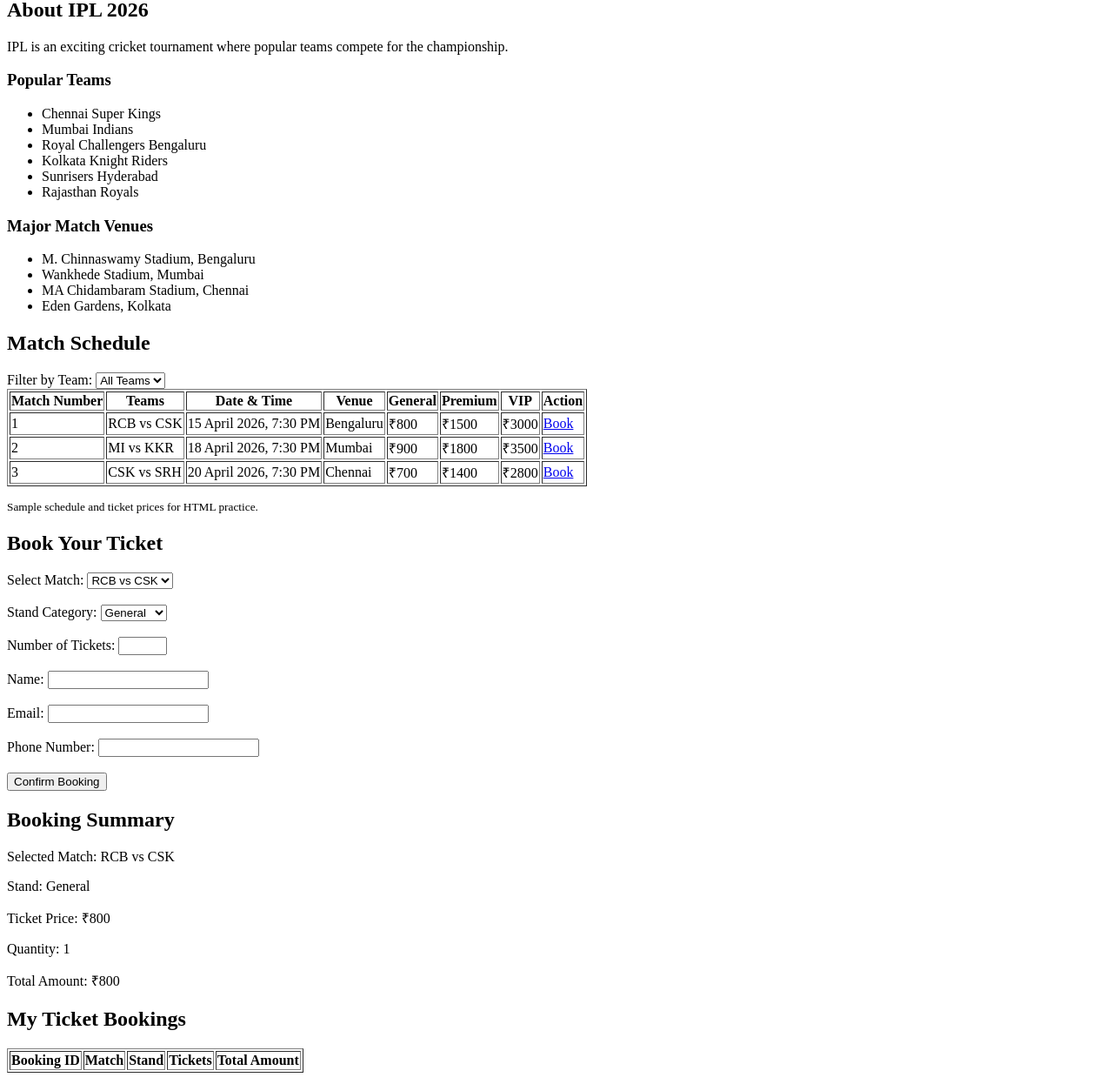
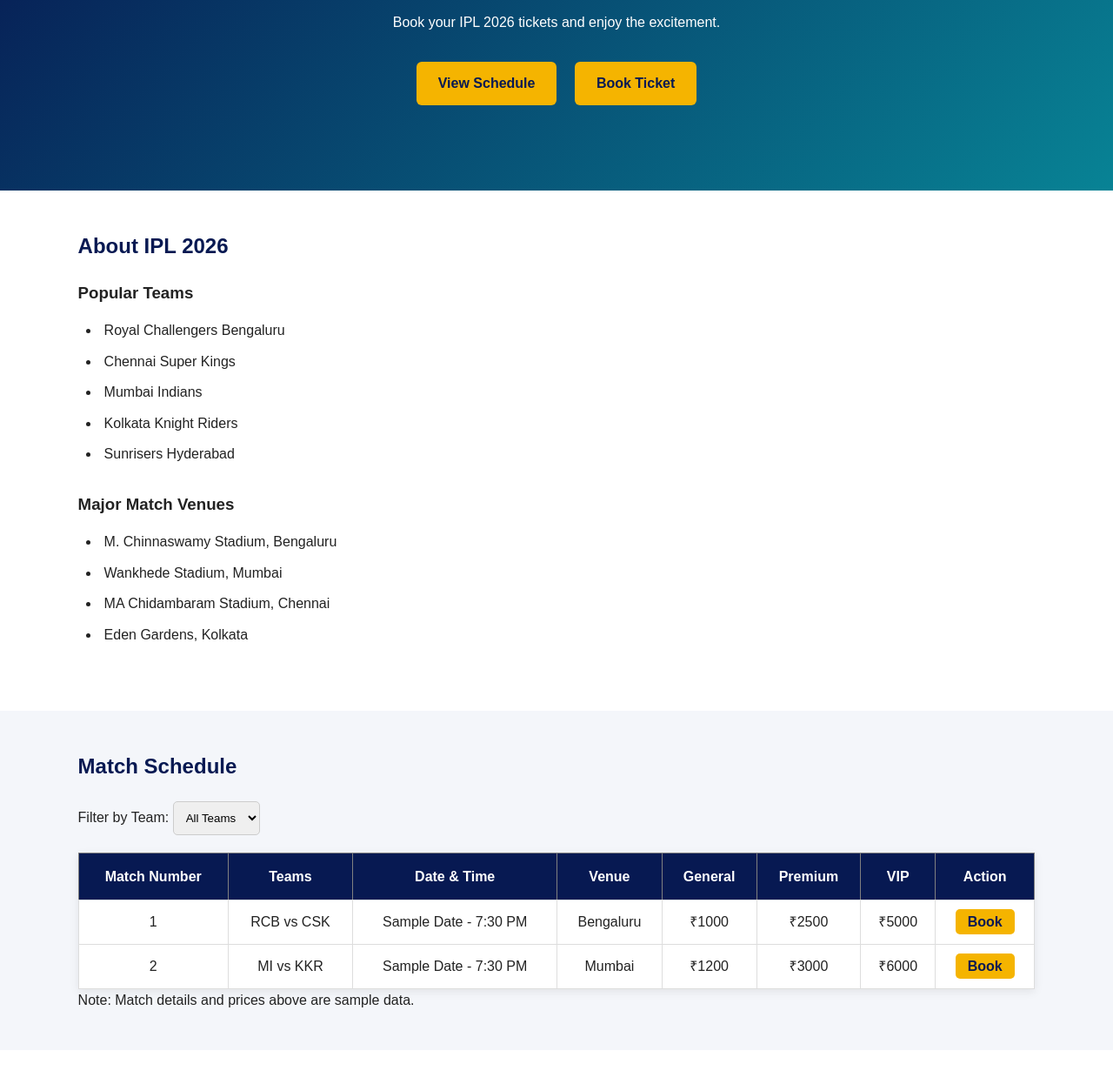
Before and after one commit to gnaneshappu/ipl-ticket-booking, a plain HTML site: page index.html in a window 1280 px wide. Shown: the part 265-1511 px from the top of the page at 87% size. Drawn offline with Linux system fonts and the light colour scheme.

Commit message:
Add CSS styling to IPL ticket booking website

````diff
--- a/index.html
+++ b/index.html
@@ -1,10 +1,11 @@
-```html
+
 <!DOCTYPE html>
 <html lang="en">
 <head>
     <meta charset="UTF-8">
     <meta name="viewport" content="width=device-width, initial-scale=1.0">
-    <title>IPL 2026 Ticket Booking</title>
+    <title>IPL Ticket Booking 2026</title>
+    <link rel="stylesheet" href="styles.css">
 </head>
 <body>
 
@@ -12,34 +13,32 @@
     <header>
         <h1>IPL 2026 Ticket Booking</h1>
         <nav>
-            <a href="#matches">Matches</a> |
-            <a href="#booking">Book Ticket</a> |
-            <a href="#mybookings">My Bookings</a> |
+            <a href="#matches">Matches</a>
+            <a href="#booking">Book Ticket</a>
+            <a href="#mybookings">My Bookings</a>
             <a href="#guidelines">Guidelines</a>
         </nav>
     </header>
 
     <!-- Hero Section -->
-    <section>
+    <section id="home">
         <h2>Experience The Stadium Energy Live!</h2>
-        <p>Watch your favourite IPL teams play live.</p>
+        <p>Book your IPL 2026 tickets and enjoy the excitement.</p>
         <a href="#matches">View Schedule</a>
         <a href="#booking">Book Ticket</a>
     </section>
 
     <!-- About IPL -->
-    <section>
+    <section id="about">
         <h2>About IPL 2026</h2>
-        <p>IPL is an exciting cricket tournament where popular teams compete for the championship.</p>
 
         <h3>Popular Teams</h3>
         <ul>
+            <li>Royal Challengers Bengaluru</li>
             <li>Chennai Super Kings</li>
             <li>Mumbai Indians</li>
-            <li>Royal Challengers Bengaluru</li>
             <li>Kolkata Knight Riders</li>
             <li>Sunrisers Hyderabad</li>
-            <li>Rajasthan Royals</li>
         </ul>
 
         <h3>Major Match Venues</h3>
@@ -55,16 +54,17 @@
     <section id="matches">
         <h2>Match Schedule</h2>
 
-        <label for="team">Filter by Team:</label>
-        <select id="team">
-            <option>All Teams</option>
+        <label for="teamFilter">Filter by Team:</label>
+        <select id="teamFilter">
+            <option value="all">All Teams</option>
+            <option>RCB</option>
             <option>CSK</option>
             <option>MI</option>
-            <option>RCB</option>
             <option>KKR</option>
         </select>
 
         <table border="1">
+            <thead>
                 <tr>
                     <th>Match Number</th>
                     <th>Teams</th>
@@ -75,53 +75,44 @@
                     <th>VIP</th>
                     <th>Action</th>
                 </tr>
+            </thead>
 
+            <tbody>
                 <tr>
                     <td>1</td>
                     <td>RCB vs CSK</td>
-                <td>15 April 2026, 7:30 PM</td>
+                    <td>Sample Date - 7:30 PM</td>
                     <td>Bengaluru</td>
-                <td>₹800</td>
-                <td>₹1500</td>
-                <td>₹3000</td>
+                    <td>₹1000</td>
+                    <td>₹2500</td>
+                    <td>₹5000</td>
                     <td><a href="#booking">Book</a></td>
                 </tr>
 
                 <tr>
                     <td>2</td>
                     <td>MI vs KKR</td>
-                <td>18 April 2026, 7:30 PM</td>
+                    <td>Sample Date - 7:30 PM</td>
                     <td>Mumbai</td>
-                <td>₹900</td>
-                <td>₹1800</td>
-                <td>₹3500</td>
+                    <td>₹1200</td>
+                    <td>₹3000</td>
+                    <td>₹6000</td>
                     <td><a href="#booking">Book</a></td>
                 </tr>
-
-            <tr>
-                <td>3</td>
-                <td>CSK vs SRH</td>
-                <td>20 April 2026, 7:30 PM</td>
-                <td>Chennai</td>
-                <td>₹700</td>
-                <td>₹1400</td>
-                <td>₹2800</td>
-                <td><a href="#booking">Book</a></td>
-            </tr>
+            </tbody>
         </table>
-        <p><small>Sample schedule and ticket prices for HTML practice.</small></p>
+        <p>Note: Match details and prices above are sample data.</p>
     </section>
 
     <!-- Ticket Booking Form -->
     <section id="booking">
-        <h2>Book Your Ticket</h2>
+        <h2>Book Your Tickets</h2>
 
         <form>
             <label for="match">Select Match:</label>
             <select id="match" name="match">
                 <option>RCB vs CSK</option>
                 <option>MI vs KKR</option>
-                <option>CSK vs SRH</option>
             </select>
             <br><br>
 
@@ -134,7 +125,7 @@
             <br><br>
 
             <label for="quantity">Number of Tickets:</label>
-            <input type="number" id="quantity" name="quantity" min="1" max="10">
+            <input type="number" id="quantity" name="quantity" min="1">
             <br><br>
 
             <label for="name">Name:</label>
@@ -151,16 +142,16 @@
 
             <button type="submit">Confirm Booking</button>
         </form>
-    </section>
 
         <!-- Booking Summary -->
-    <section>
-        <h2>Booking Summary</h2>
-        <p>Selected Match: RCB vs CSK</p>
-        <p>Stand: General</p>
-        <p>Ticket Price: ₹800</p>
-        <p>Quantity: 1</p>
-        <p>Total Amount: ₹800</p>
+        <aside>
+            <h3>Booking Summary</h3>
+            <p>Selected Match: Not Selected</p>
+            <p>Stand: Not Selected</p>
+            <p>Ticket Price: ₹0</p>
+            <p>Quantity: 0</p>
+            <p>Total Amount: ₹0</p>
+        </aside>
     </section>
 
     <!-- My Bookings -->
@@ -168,15 +159,19 @@
         <h2>My Ticket Bookings</h2>
 
         <table border="1">
+            <thead>
                 <tr>
                     <th>Booking ID</th>
+                    <th>Name</th>
                     <th>Match</th>
-                <th>Stand</th>
                     <th>Tickets</th>
-                <th>Total Amount</th>
+                    <th>Amount</th>
                 </tr>
+            </thead>
+            <tbody>
+                <!-- Future booking records -->
+            </tbody>
         </table>
-
         <p>No bookings available yet.</p>
     </section>
 
@@ -186,17 +181,17 @@
 
         <article>
             <h3>Ticket Verification</h3>
-            <p>Show your valid ticket at the stadium entrance.</p>
+            <p>Carry your valid ticket for stadium entry.</p>
         </article>
 
         <article>
             <h3>ID Proof Requirement</h3>
-            <p>Carry a valid government ID proof.</p>
+            <p>Bring a valid government-issued ID proof.</p>
         </article>
 
         <article>
             <h3>Prohibited Items</h3>
-            <p>Do not carry prohibited items into the stadium.</p>
+            <p>Outside food, dangerous objects and restricted items are not allowed.</p>
         </article>
     </section>
 
@@ -207,4 +202,3 @@
 
 </body>
 </html>
-```
--- /dev/null
+++ b/styles.css
@@ -0,0 +1,292 @@
+
+/* IPL TICKET BOOKING WEBSITE */
+
+/* 1. CSS Variables */
+:root {
+    --primary: #071952;
+    --accent: #f5b400;
+    --background: #f4f6fa;
+    --text: #222;
+    --white: #ffffff;
+}
+
+/* 2. General Styling */
+* {
+    margin: 0;
+    padding: 0;
+    box-sizing: border-box;
+    scroll-behavior: smooth;
+}
+
+body {
+    font-family: Arial, sans-serif;
+    background: var(--background);
+    color: var(--text);
+    line-height: 1.6;
+    padding-top: 110px;
+}
+
+section {
+    padding: 45px 7%;
+}
+
+h2 {
+    color: var(--primary);
+    margin-bottom: 20px;
+}
+
+/* 3. Navigation Bar */
+header {
+    background: var(--primary);
+    color: var(--white);
+    padding: 15px 5%;
+    position: fixed;
+    top: 0;
+    left: 0;
+    width: 100%;
+    z-index: 1000;
+    box-shadow: 0 3px 10px rgba(0,0,0,0.2);
+}
+
+header h1 {
+    text-align: center;
+    margin-bottom: 10px;
+}
+
+nav {
+    text-align: center;
+}
+
+nav a {
+    color: var(--white);
+    text-decoration: none;
+    margin: 0 15px;
+    font-weight: bold;
+}
+
+nav a:hover {
+    color: var(--accent);
+}
+
+/* 4. Hero Section */
+#home {
+    text-align: center;
+    padding: 90px 20px;
+    color: var(--white);
+    background: linear-gradient(135deg, #071952, #088395);
+}
+
+#home h2 {
+    color: var(--white);
+    font-size: 36px;
+}
+
+#home p {
+    margin: 15px 0 25px;
+}
+
+#home a {
+    display: inline-block;
+    background: var(--accent);
+    color: var(--primary);
+    padding: 12px 25px;
+    margin: 8px;
+    border-radius: 6px;
+    text-decoration: none;
+    font-weight: bold;
+}
+
+#home a:hover {
+    background: var(--white);
+}
+
+/* 5. About IPL */
+#about {
+    background: var(--white);
+}
+
+#about ul {
+    margin: 10px 0 25px 25px;
+}
+
+#about li {
+    padding: 5px;
+}
+
+/* 6. Match Schedule Table */
+#matches {
+    background: var(--background);
+}
+
+table {
+    width: 100%;
+    border-collapse: collapse;
+    margin-top: 20px;
+    background: var(--white);
+    box-shadow: 0 3px 10px rgba(0,0,0,0.08);
+}
+
+th {
+    background: var(--primary);
+    color: var(--white);
+    padding: 14px;
+}
+
+td {
+    padding: 12px;
+    text-align: center;
+    border: 1px solid #ddd;
+}
+
+tr:hover {
+    background: #fff4d1;
+}
+
+table a {
+    background: var(--accent);
+    color: var(--primary);
+    padding: 6px 14px;
+    text-decoration: none;
+    border-radius: 5px;
+    font-weight: bold;
+}
+
+/* Team Filter */
+#teamFilter {
+    padding: 10px;
+    border: 1px solid #ccc;
+    border-radius: 5px;
+}
+
+/* 7. Booking Section */
+#booking {
+    background: var(--white);
+    display: grid;
+    grid-template-columns: 1fr 1fr;
+    gap: 25px;
+    align-items: start;
+}
+
+#booking h2 {
+    grid-column: 1 / -1;
+}
+
+form, aside {
+    background: var(--background);
+    padding: 25px;
+    border-radius: 10px;
+    box-shadow: 0 3px 10px rgba(0,0,0,0.1);
+}
+
+form label {
+    display: block;
+    font-weight: bold;
+    margin-bottom: 5px;
+}
+
+form input, form select {
+    width: 100%;
+    padding: 11px;
+    margin-bottom: 15px;
+    border: 1px solid #ccc;
+    border-radius: 5px;
+}
+
+button {
+    background: var(--primary);
+    color: var(--white);
+    padding: 12px 25px;
+    border: none;
+    border-radius: 5px;
+    cursor: pointer;
+    font-weight: bold;
+}
+
+button:hover {
+    background: var(--accent);
+    color: var(--primary);
+}
+
+aside h3 {
+    color: var(--primary);
+    margin-bottom: 15px;
+}
+
+aside p {
+    padding: 8px 0;
+    border-bottom: 1px solid #ddd;
+}
+
+/* 8. My Bookings */
+#mybookings {
+    background: var(--background);
+}
+
+/* 9. Guidelines */
+#guidelines {
+    background: var(--white);
+}
+
+#guidelines article {
+    display: inline-block;
+    vertical-align: top;
+    width: 31%;
+    margin: 1%;
+    padding: 25px;
+    background: var(--background);
+    border-radius: 10px;
+    border-left: 5px solid var(--accent);
+    box-shadow: 0 3px 10px rgba(0,0,0,0.08);
+}
+
+#guidelines article h3 {
+    color: var(--primary);
+    margin-bottom: 10px;
+}
+
+/* 10. Footer */
+footer {
+    background: var(--primary);
+    color: var(--white);
+    text-align: center;
+    padding: 20px;
+}
+
+/* 11. Responsive Design */
+@media (max-width: 768px) {
+
+    body {
+        padding-top: 140px;
+    }
+
+    header h1 {
+        font-size: 20px;
+    }
+
+    nav a {
+        display: inline-block;
+        margin: 5px;
+        font-size: 13px;
+    }
+
+    #home h2 {
+        font-size: 26px;
+    }
+
+    #booking {
+        grid-template-columns: 1fr;
+    }
+
+    #guidelines article {
+        width: 100%;
+        margin: 10px 0;
+    }
+
+    table {
+        font-size: 12px;
+    }
+
+    #matches {
+        overflow-x: auto;
+    }
+}
````
Lines whose indentation alone changed are shown as unchanged.
